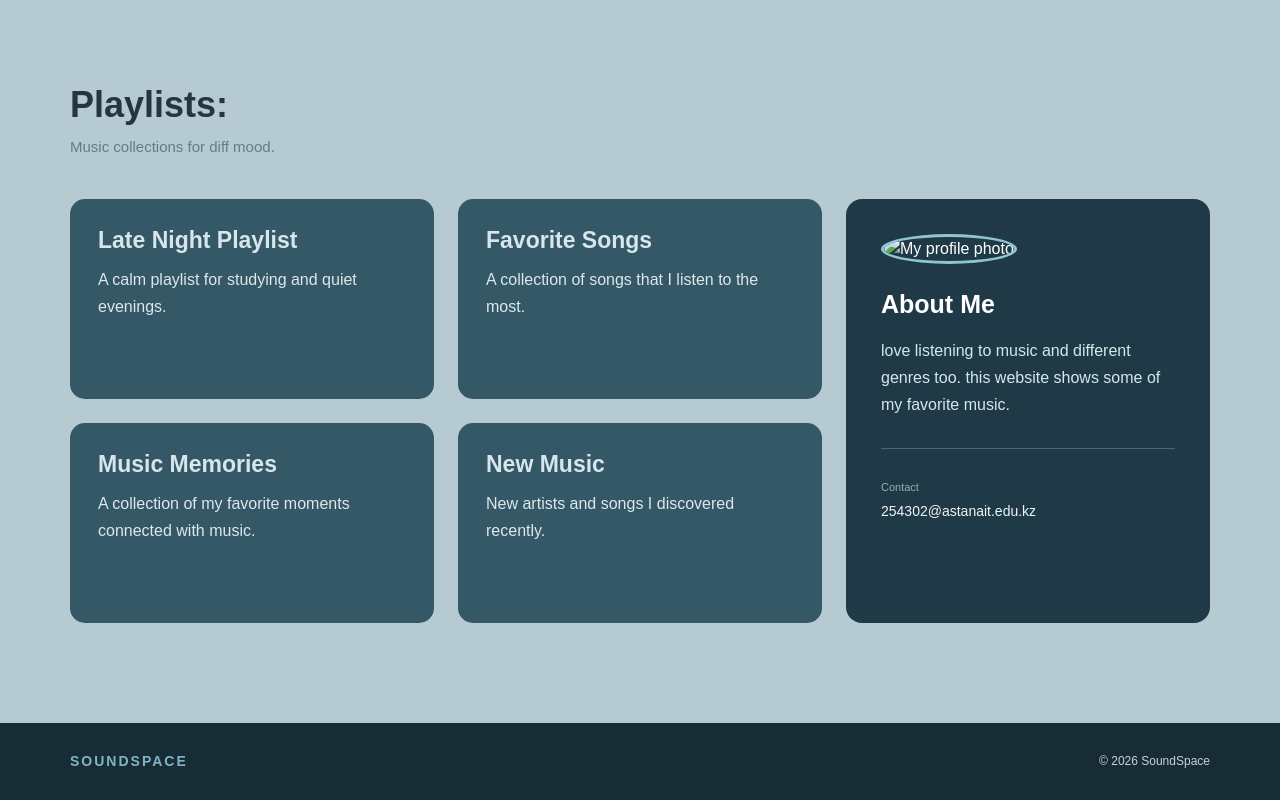
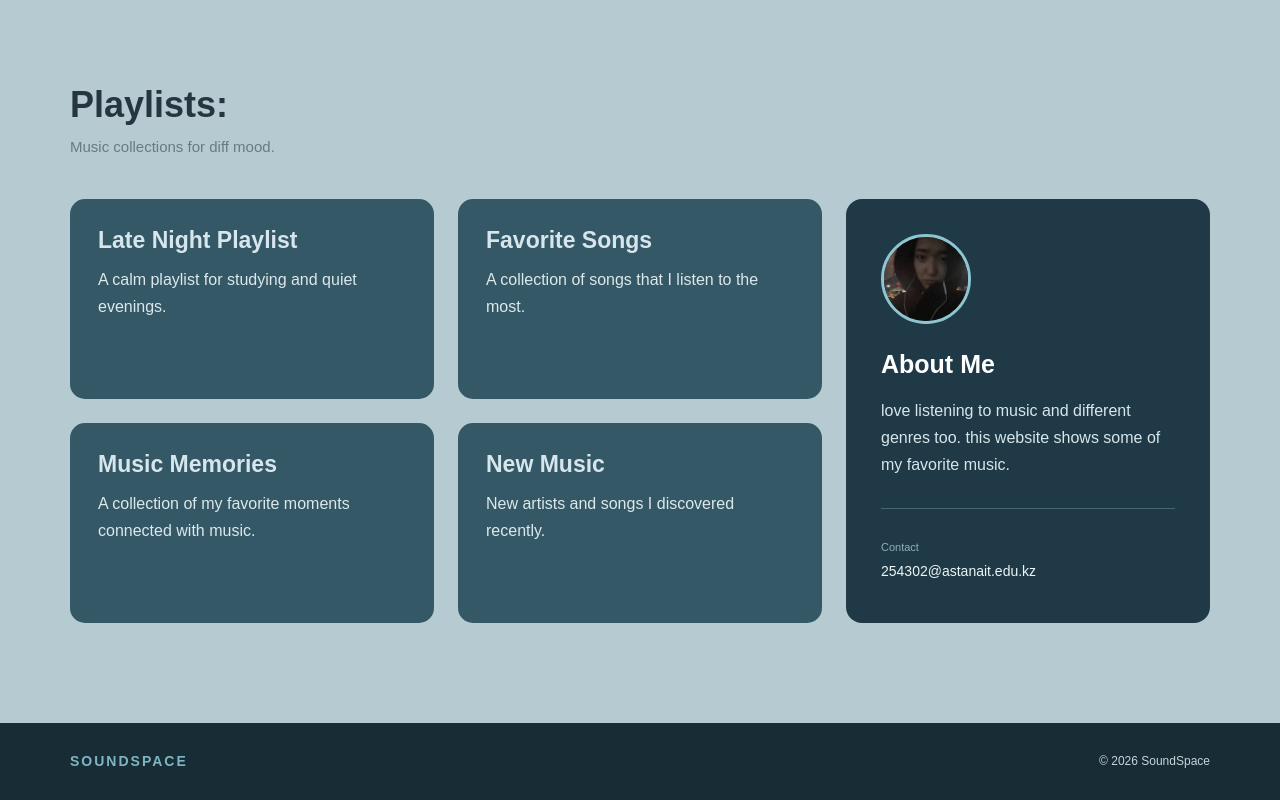
Before and after one commit to saidqqq/WEB_Assignment-3, a plain HTML site: page index.html in a window 1280 px wide. Shown: the part 1984-2784 px from the top of the page. Drawn offline with nearby package versions, Linux system fonts and the light colour scheme.

Commit message:
Update index.html

```diff
--- a/index.html
+++ b/index.html
@@ -224,7 +224,7 @@
                 <aside class="col-12 col-lg-4" id="about">
 
                     <div class="about-card">
-                        <img src="profile.jpg" alt="My profile photo" class="profile-photo">
+                        <img src="5337245787777344300.jpg" alt="me" class="profile-photo">
                         <h2>About Me</h2>
                         <p>
                             love listening to music and different genres too.
```
